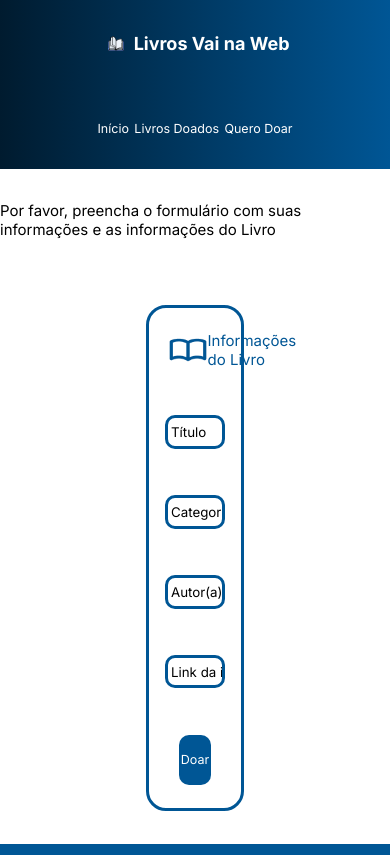
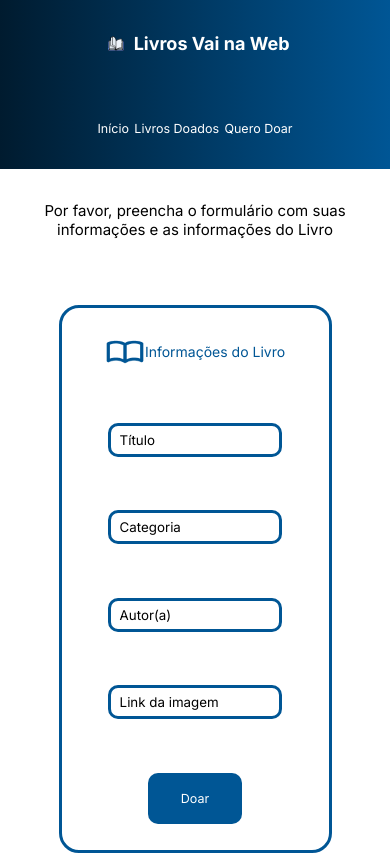
Before and after one commit to tenorioarandas/livros-vnw, a React (Vite) app: page /querodoar in a window 390 px wide. Shown: the top 855 px of the page. Built offline with nearby package versions, Linux system fonts and the light colour scheme.

Commit message:
:iphone: Finalização do responsivo

```diff
--- a/src/pages/inicio/inicio.module.scss
+++ b/src/pages/inicio/inicio.module.scss
@@ -74,6 +74,31 @@
   }
 }
 
+@media screen and (max-width: 768px) {
+  .sectionBeneficios {
+    height: 140vh;
+
+    h2 {
+      margin-bottom: 3%;
+      text-align: center;
+    }
+
+    .containerCards {
+      display: flex;
+      flex-direction: column;
+      align-items: center;
+      justify-content: space-around;
+      width: 100%;
+      height: 90%;
+      gap: 2%;
+
+      .card {
+        width: 40%;
+      }
+    }
+  }
+}
+
 @media screen and (max-width: 480px) {
   .sectionDestaque {
     h2 {
--- a/src/pages/livrosDoados/livrosdoados.module.scss
+++ b/src/pages/livrosDoados/livrosdoados.module.scss
@@ -6,8 +6,8 @@
   h2 {
     text-align: center;
     font-size: 2.5rem;
-    margin-top: 1%;
-    margin-bottom: 1%;
+    margin-top: 3%;
+    margin-bottom: 3%;
   }
 
   .boxLivro {
@@ -26,3 +26,13 @@
     }
   }
 }
+
+@media screen and (max-width: 768px) {
+  .sectionDoacao {
+    align-items: center;
+    .boxLivro {
+      margin-left: 0%;
+      width: 28vh;
+    }
+  }
+}
--- a/src/pages/queroDoar/querodoar.module.scss
+++ b/src/pages/queroDoar/querodoar.module.scss
@@ -16,15 +16,15 @@
     flex-direction: column;
     align-items: center;
     justify-content: space-around;
-    width: 25%;
-    height: 60vh;
+    width: 30vw;
+    height: 65vh;
 
     .tituloForm {
       color: #005695;
       display: flex;
       align-items: center;
-      justify-content: space-between;
-      width: 60%;
+      justify-content: center;
+      width: 100%;
       img {
         width: 4rem;
       }
@@ -53,3 +53,37 @@
     }
   }
 }
+
+@media screen and (max-width: 1440px) {
+  .form {
+    h2 {
+      font-size: 1.4rem;
+    }
+  }
+}
+
+@media screen and (max-width: 1024px) {
+  .form {
+    width: 40vw;
+  }
+}
+
+@media screen and (max-width: 768px) {
+  .form {
+    width: 50% !important;
+    height: auto;
+  }
+}
+
+@media screen and (max-width: 480px) {
+  .sectionForm {
+    height: 85vh;
+    h2 {
+      text-align: center;
+    }
+  }
+
+  .form {
+    width: 70% !important;
+  }
+}
```
